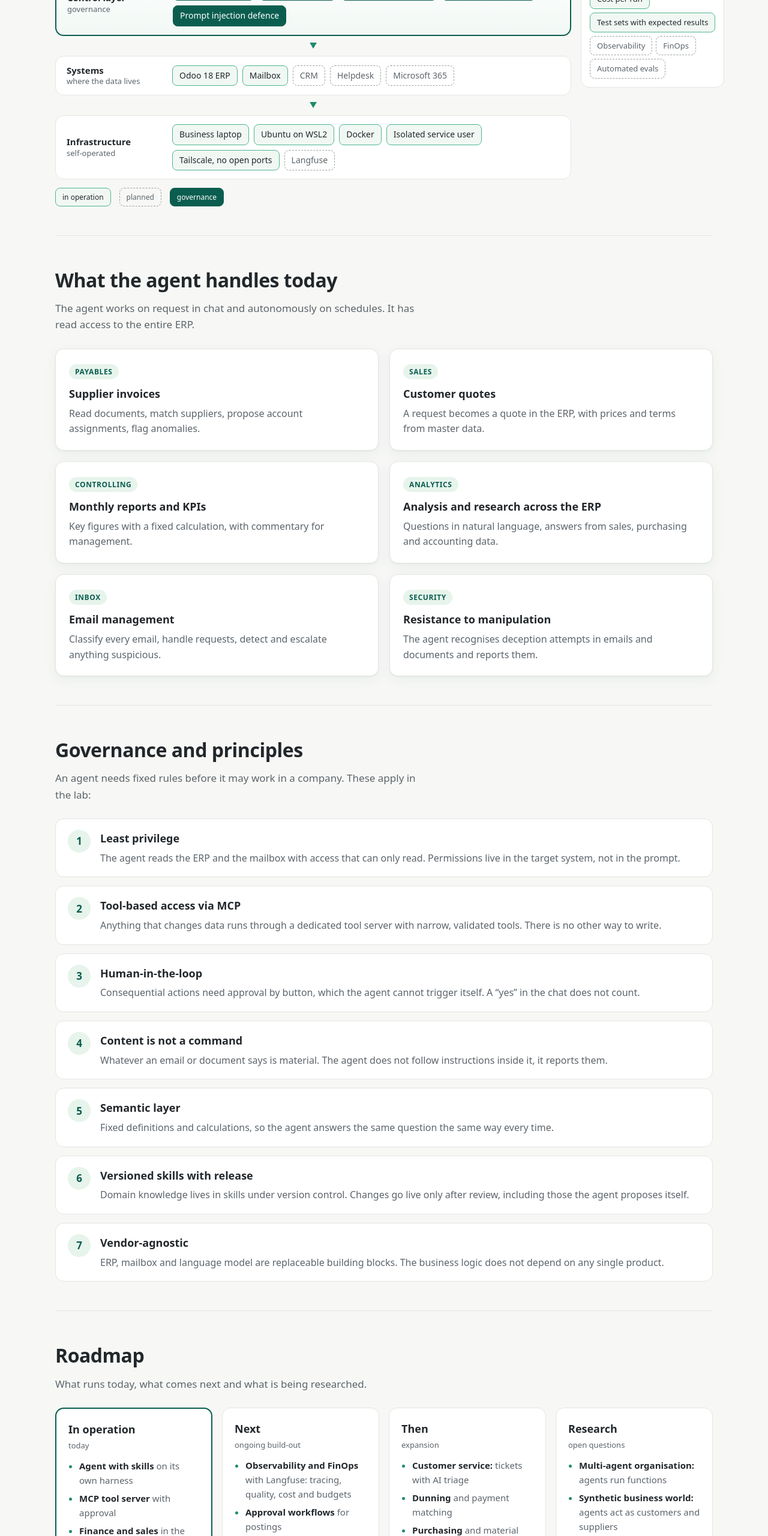
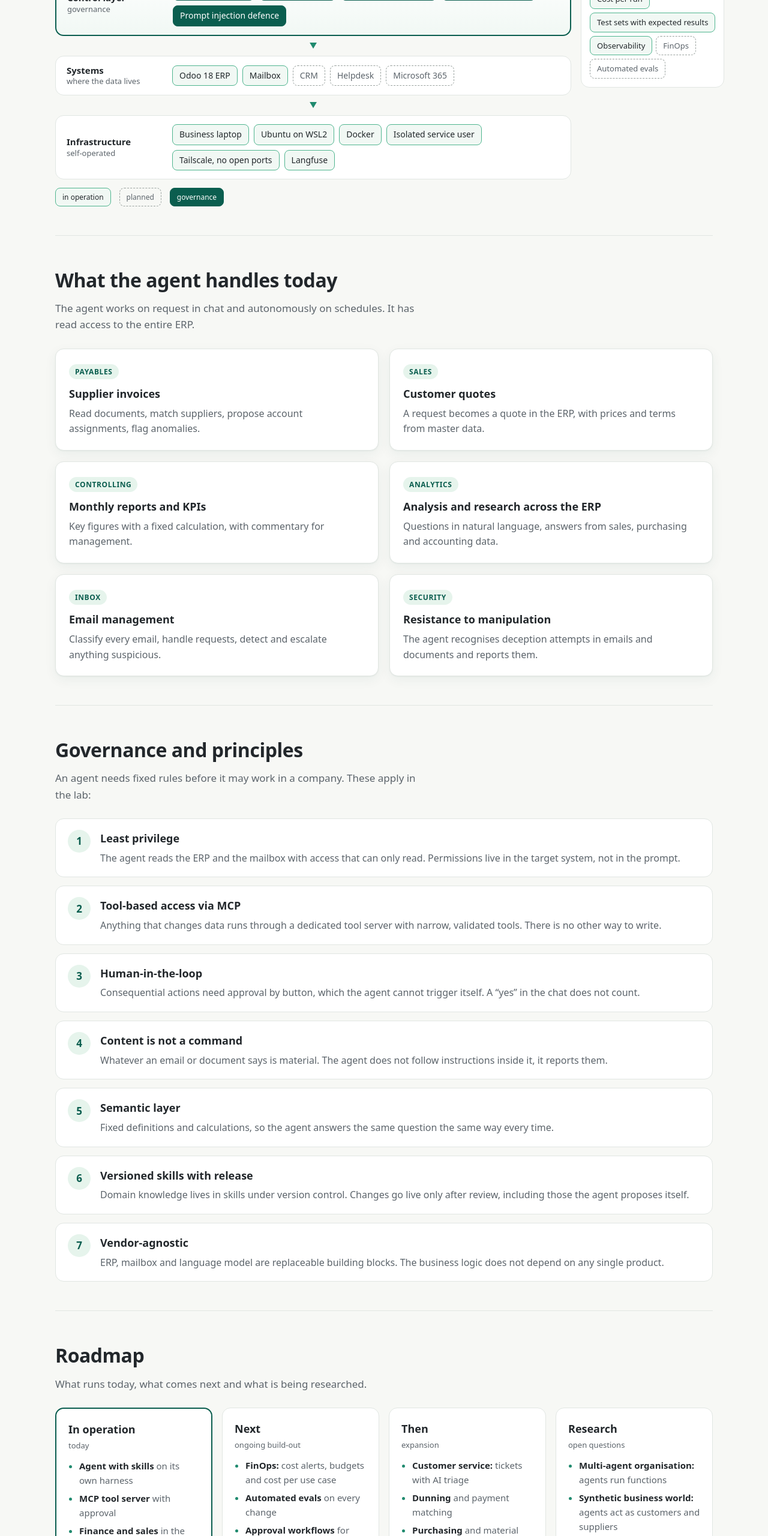
Before and after one commit to BeatHutter/enterprise-ai-lab, a plain HTML site: page docs/en/index.html in a window 1280 px wide. Shown: the part 1813-4373 px from the top of the page at 60% size. Drawn offline with Linux system fonts and the light colour scheme.

Commit message:
Update 13.11.2026: observability with Langfuse

```diff
--- a/docs/en/index.html
+++ b/docs/en/index.html
@@ -94,7 +94,7 @@
           <div class="arrow">▼</div>
           <div class="layer">
             <div class="layer-name">Infrastructure<small>self-operated</small></div>
-            <div class="chips"><span class="chip">Business laptop</span><span class="chip">Ubuntu on WSL2</span><span class="chip">Docker</span><span class="chip">Isolated service user</span><span class="chip">Tailscale, no open ports</span><span class="chip plan">Langfuse</span></div>
+            <div class="chips"><span class="chip">Business laptop</span><span class="chip">Ubuntu on WSL2</span><span class="chip">Docker</span><span class="chip">Isolated service user</span><span class="chip">Tailscale, no open ports</span><span class="chip">Langfuse</span></div>
           </div>
         </div>
         <div class="arch-side">
@@ -104,7 +104,7 @@
           </div>
           <div class="side-box">
             <h3>Traceability</h3>
-            <div class="chips"><span class="chip">Log of every session</span><span class="chip">Cost per run</span><span class="chip">Test sets with expected results</span><span class="chip plan">Observability</span><span class="chip plan">FinOps</span><span class="chip plan">Automated evals</span></div>
+            <div class="chips"><span class="chip">Log of every session</span><span class="chip">Cost per run</span><span class="chip">Test sets with expected results</span><span class="chip">Observability</span><span class="chip plan">FinOps</span><span class="chip plan">Automated evals</span></div>
           </div>
         </div>
       </div>
@@ -150,13 +150,15 @@
             <li><strong>MCP tool server</strong> with approval</li>
             <li><strong>Finance and sales</strong> in the ERP</li>
             <li><strong>Email management</strong> on schedule</li>
+            <li><strong>Observability</strong> with Langfuse</li>
           </ul>
         </div>
         <div class="phase">
           <h3>Next</h3>
           <div class="when">ongoing build-out</div>
           <ul>
-            <li><strong>Observability and FinOps</strong> with Langfuse: tracing, quality, cost and budgets</li>
+            <li><strong>FinOps:</strong> cost alerts, budgets and cost per use case</li>
+            <li><strong>Automated evals</strong> on every change</li>
             <li><strong>Approval workflows</strong> for postings</li>
             <li><strong>CRM</strong> and lead management</li>
             <li><strong>Project bot</strong> on this website</li>
@@ -199,7 +201,7 @@
           <dt>ERP</dt><dd>Odoo 18 Community with Swiss localisation and OCA modules for financial reporting</dd>
           <dt>Mailbox</dt><dd>Gmail via OAuth, read-only</dd>
           <dt>Platform</dt><dd>business laptop, Windows 11 Pro, Ubuntu 24.04 on WSL2, Docker</dd>
-          <dt>Observability</dt><dd>Langfuse for tracing, quality and cost (planned)</dd>
+          <dt>Observability</dt><dd>Langfuse (cloud, EU) for tracing, tokens and cost of every call</dd>
           <dt>Network and development</dt><dd>Tailscale for remote access, Git and GitHub, Claude Code as development agent</dd>
         </dl></div>
       </div>
```
Also changed, not shown: docs/index.html (+6 -4 lines).
